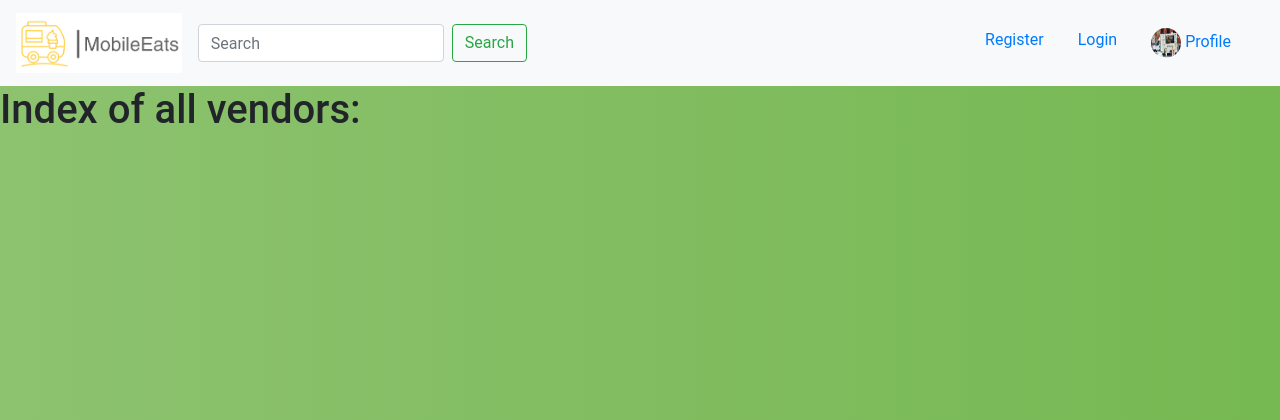
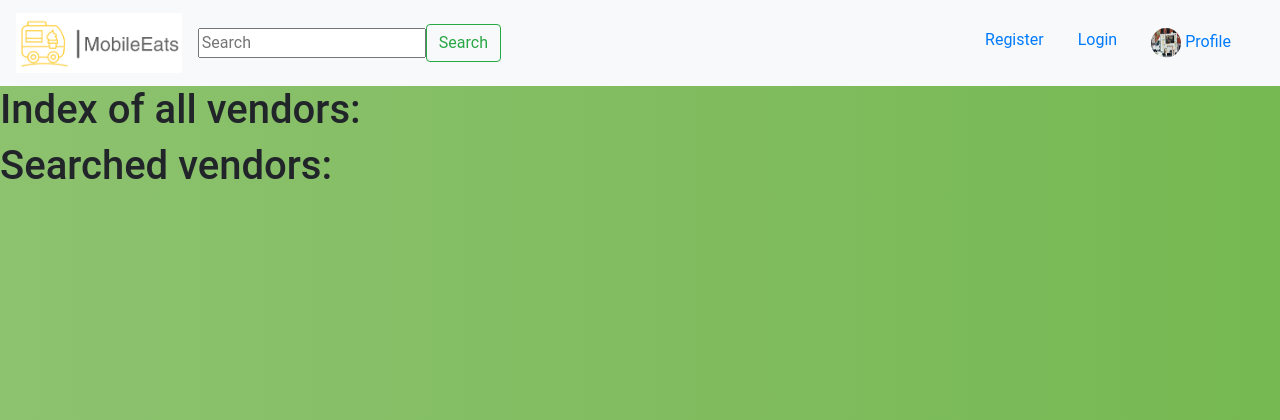
Before and after one commit to MobileEats/MobileEats, a Spring Boot app: page /vendors?search=1&category=1 in a window 1280 px wide. Shown: the top 420 px of the page. Run offline with Spring Boot 4, Linux system fonts and the light colour scheme; data that the repository does not hold is empty; some of the project's set-up classes (security, data sources, template engines, error pages and the like) are left out, and stand-ins take their place; database files in the repository are not loaded.

Commit message:
fixed search query, attempting category search

```diff
--- a/src/main/java/com/capstone/mobileeats/controllers/VendorController.java
+++ b/src/main/java/com/capstone/mobileeats/controllers/VendorController.java
@@ -7,11 +7,7 @@ import com.capstone.mobileeats.models.VendorCategory;
 import com.capstone.mobileeats.repositories.VendorRepository;
 import org.springframework.stereotype.Controller;
 import org.springframework.ui.Model;
-import org.springframework.web.bind.annotation.GetMapping;
-
-import org.springframework.web.bind.annotation.ModelAttribute;
-import org.springframework.web.bind.annotation.PathVariable;
-import org.springframework.web.bind.annotation.PostMapping;
+import org.springframework.web.bind.annotation.*;
 
 import java.util.ArrayList;
 import java.util.List;
@@ -31,37 +27,49 @@ public class VendorController {
     }
 
     @GetMapping("/vendors") //tried creating separate post mapping for the search queries but returns whitelabel error
-    public String vendorsIndex(Model model){
+    public String vendorsIndex(@RequestParam(name = "search") String search, @RequestParam(name = "category") String category, Model model) {
 //        LIST ALL VENDORS
         model.addAttribute("vendors", vendorDao.findAll());
+//        String search = "roland";
+        String searchQuery = "%" + search + "%";
+//        model.addAttribute("searchVendor", vendorDao.findAllByCategories(searchQuery));
+        model.addAttribute("searchVendor", vendorDao.searchByTitle(searchQuery));
 
-//        SEARCH VENDORS
-        String search = "roland"; //it only runs if the r is capitalized, how do I make this not case sensitive?
-        String searchQuery = "%" + search + "%";
-        model.addAttribute("searches", vendorDao.searchByTitle(searchQuery));
+        List<Vendor> vendors = vendorDao.findAll(); //all vendors
+        List<Vendor> newVendors = new ArrayList<>();
+
+//
+        for(int i = 0; i < vendors.size(); i++){
+            Vendor vendor = vendors.get(i);
+            if(vendor.getCategories().contains(category)){
+                newVendors.add(vendor);
+            }
+        }
+//
 
         return "vendorIndex";
     }
 
     @GetMapping("/vendors/create")
-    public String vendorCreateProfile(Model model){
+    public String vendorCreateProfile(Model model) {
         model.addAttribute("vendor", new Vendor());
         return "vendorInput";
     }
+
     @PostMapping("vendors/create")
-    public String createVendor(@ModelAttribute Vendor vendor){
+    public String createVendor(@ModelAttribute Vendor vendor) {
 //        Vendor newVendor = new Vendor(name, description,  phoneNumber,  profileImageUrl, location);
-    Vendor saveVendor = vendorDao.save(vendor);
+        Vendor saveVendor = vendorDao.save(vendor);
         return "redirect:/vendors/profile/" + saveVendor.getId();
     }
 
     @GetMapping("/vendors/profile")
-    public String viewProfile(){
+    public String viewProfile() {
         return "vendorProfile";
     }
 
     @GetMapping("/vendors/profile/{id}")
-    public String show(@PathVariable long id, Model model){
+    public String show(@PathVariable long id, Model model) {
         Vendor vendor = vendorDao.getById(id);
         model.addAttribute("vendorId", id);
         model.addAttribute("vendor", vendor);
--- a/src/main/java/com/capstone/mobileeats/models/VendorCategory.java
+++ b/src/main/java/com/capstone/mobileeats/models/VendorCategory.java
@@ -2,6 +2,7 @@ package com.capstone.mobileeats.models;
 
 import javax.persistence.*;
 import java.util.List;
+import java.util.Set;
 
 @Entity
 @Table(name = "vendor_categories")
--- a/src/main/resources/templates/partials/navbar.html
+++ b/src/main/resources/templates/partials/navbar.html
@@ -20,8 +20,8 @@
         <img src="/images/mobileeats_logo.png" alt="mobileeats logo"  height="60"> <!--website logo-->
     </a>
 
-    <form class="form-inline">
-        <input class="form-control mr-sm-2" type="search" placeholder="Search">
+    <form class="form-inline" action="/vendors" method="GET">
+        <input class="field" type="text" name="search" placeholder="Search">
         <button class="btn btn-outline-success" type="submit">Search</button>
     </form>
 
--- a/src/main/resources/templates/vendorIndex.html
+++ b/src/main/resources/templates/vendorIndex.html
@@ -13,14 +13,15 @@
 
 
 <h1>Index of all vendors:</h1>
-
 <th:block th:each="vendor : ${vendors}">
     <div th:id="${vendor.id}">
         <h3 th:text="${vendor.name}" />
         <p th:text="${vendor.description}" />
     </div>
 </th:block>
-<th:block th:each="search : ${searches}">
+
+<h1>Searched vendors:</h1>
+<th:block th:each="search : ${searchVendor}">
     <div th:id="${search.id}">
         <h3 th:text="${search.name}" />
         <p th:text="${search.description}" />
```
Also changed, not shown: src/main/java/com/capstone/mobileeats/repositories/VendorRepository.java (+8 -1 lines).
